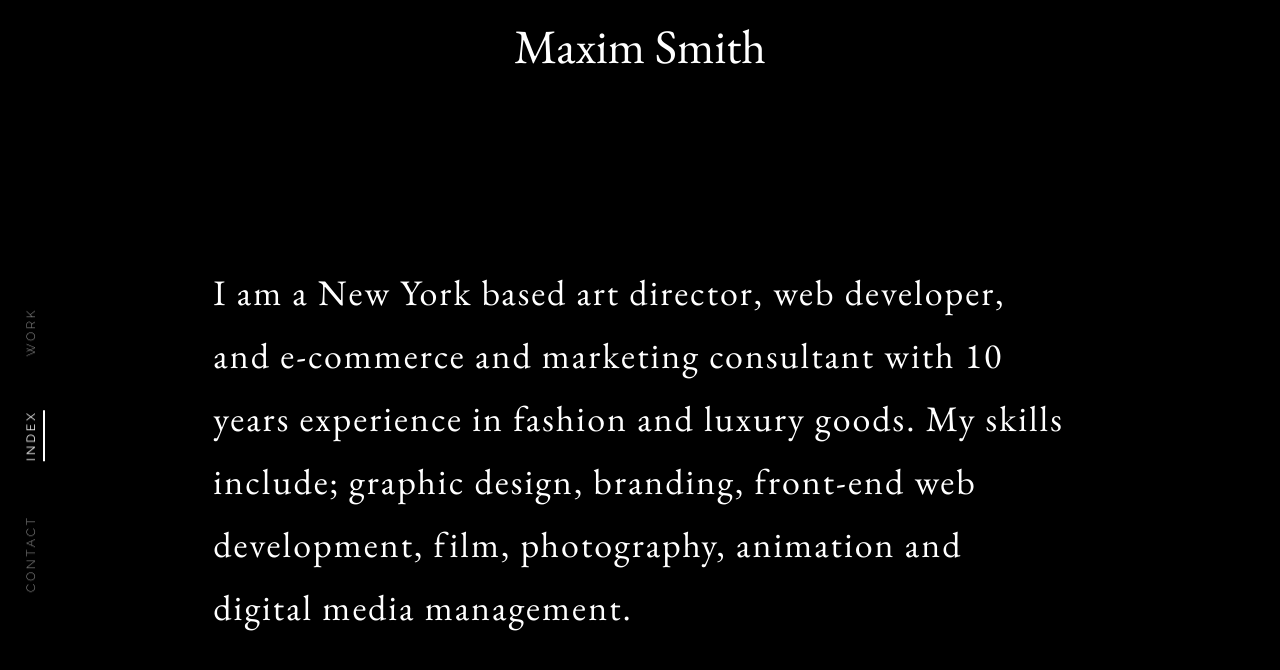
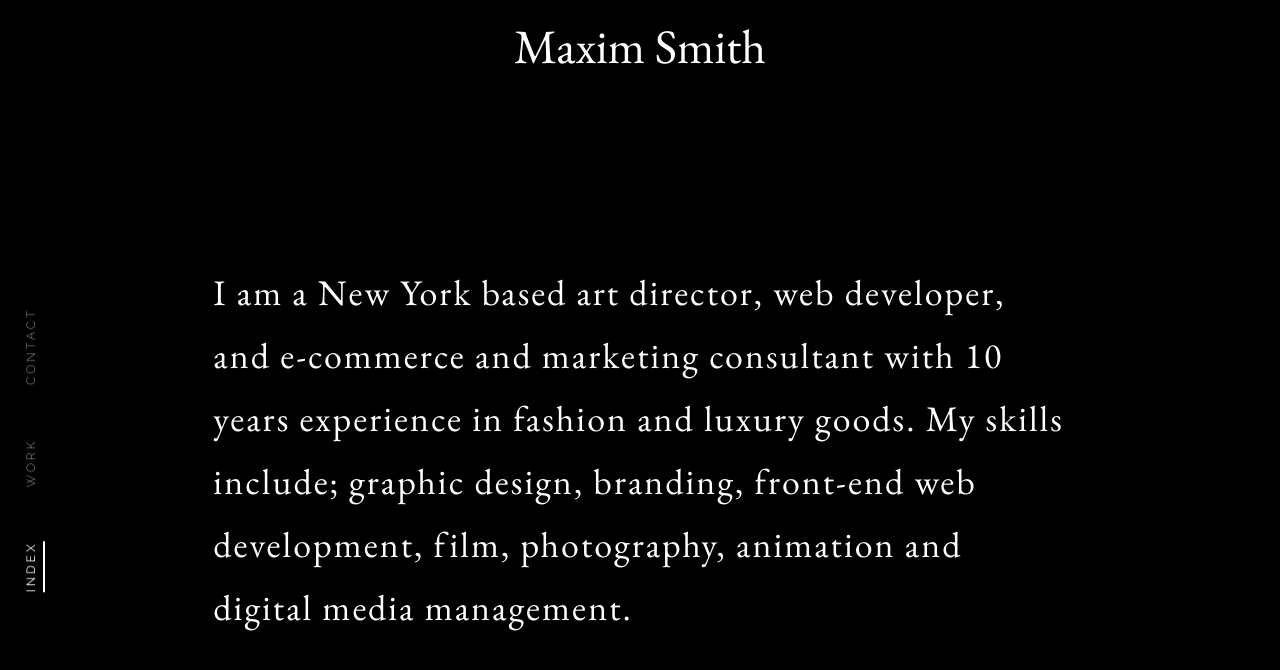
Before and after one commit to Maximsmith/Maximsmith, a Jekyll site: the page built from index.html, in a window 1280 px wide. Shown: the top 670 px of the page. Built offline with Jekyll 4.4.1, drawn with Linux system fonts in a browser that asks for light colours.

Commit message:
Update nav.html

```diff
--- a/_includes/nav.html
+++ b/_includes/nav.html
@@ -1,6 +1,6 @@
 <nav class="main_nav">
 	<ul class="nav">
-		{% assign pages_list = site.pages %}
+		{% assign pages_list = site.pages | sort:"order" %}
   		{% assign group = 'navigation' %}
 		{% include pages_list.html %}
 	</ul>
```
